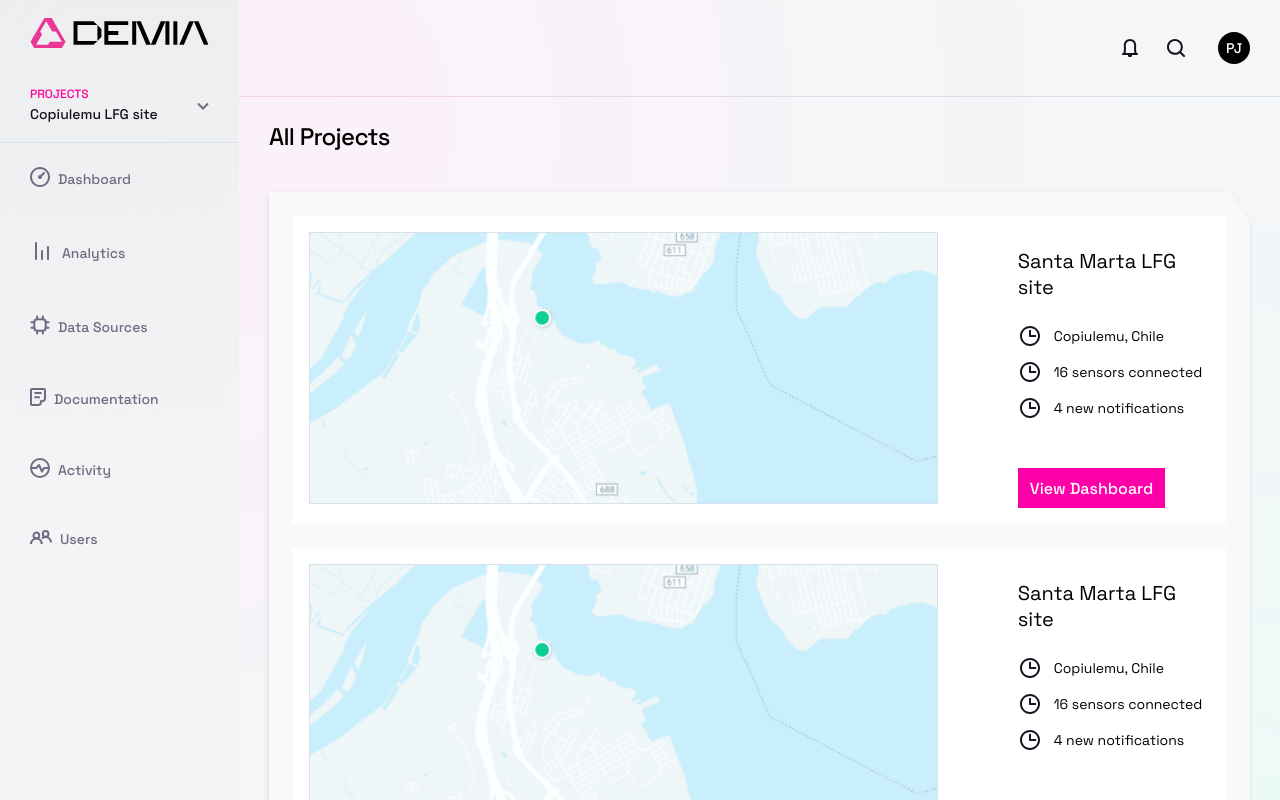
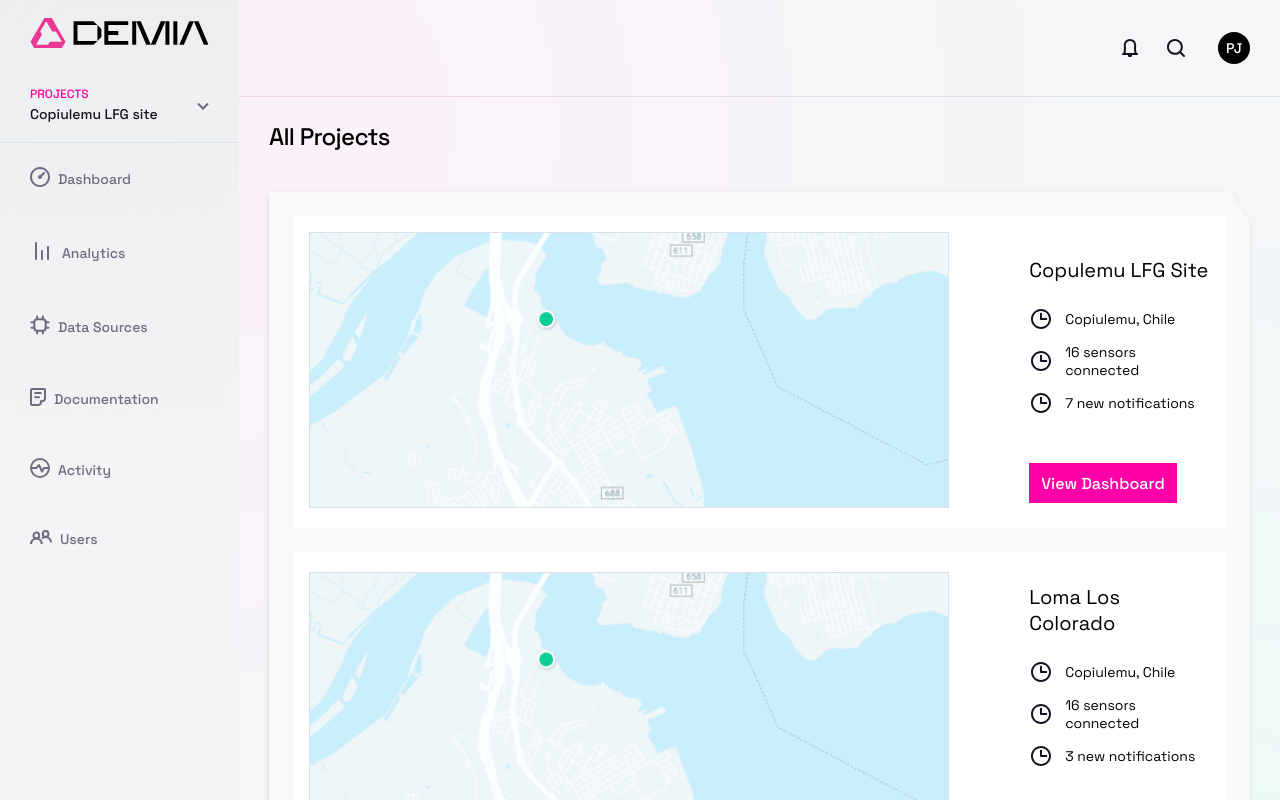
Before and after one commit to AkeoDev/demia-dashboard, a React (Vite) app: page /projects in a window 1280 px wide. Shown: the top 800 px of the page. Built offline with nearby package versions, Linux system fonts and the light colour scheme.

Commit message:
activity page

```diff
--- a/src/index.scss
+++ b/src/index.scss
@@ -35,6 +35,11 @@ $border-color: #d9e1e8;
 $black: #151221;
 $pink: #ff00a8;
 $green: #0dce95;
+$blue: #319FFD;
+$purple: #566EE7;
+$orange: #FDAB31;
+$red: #FF7474;
+$rose: #F25C9B;
 
 body {
   margin: 0;
--- a/src/pages/Activity/Activity.module.scss
+++ b/src/pages/Activity/Activity.module.scss
@@ -24,13 +24,31 @@
 .userIcon {
   width: 40px;
   height: 40px;
-  background-color: $green;
   display: flex;
   align-items: center;
   justify-content: center;
   border-radius: 50%;
   @extend .font-14-18-500;
   color: $white;
+
+  &.green {
+    background-color: $green;
+  }
+  &.blue {
+    background-color: $blue;
+  }
+  &.red {
+    background-color: $red;
+  }
+  &.purple {
+    background-color: $purple;
+  }
+  &.orange {
+    background-color: $orange;
+  }
+  &.rose {
+    background-color: $rose;
+  }
 }
 
 .table {
--- a/src/pages/Activity/Activity.tsx
+++ b/src/pages/Activity/Activity.tsx
@@ -16,36 +16,42 @@ const tableList = [
     name: "John Doe",
     text: "added a new sensor PT5",
     initials: "JD",
+    color: "blue"
   },
   {
     date: "June 12, 09:43 AM",
     name: "Sara Aras",
     text: "added a new sensor PT5",
     initials: "SA",
+    color: "green"
   },
   {
     date: "June 12, 09:43 AM",
     name: "Penelope Johnston",
     text: "calibrated sensor TT2",
     initials: "PJ",
+    color: "rose"
   },
   {
     date: "June 12, 09:43 AM",
     name: "John Doe",
     text: "added a new sensor PT5",
     initials: "JD",
+    color: "purple"
   },
   {
     date: "June 12, 09:43 AM",
     name: "Sara Aras",
     text: "added a new sensor PT5",
     initials: "SA",
+    color: "red"
   },
   {
     date: "June 12, 09:43 AM",
     name: "Penelope Johnston",
     text: "calibrated sensor TT2",
     initials: "PJ",
+    color: "orange"
   },
 ];
 
@@ -70,7 +76,7 @@ export const Activity: React.FC = () => {
                       <Cell className={classes.date}>{item.date}</Cell>
                       <Cell>
                         <div className={classes.user}>
-                          <span className={classes.userIcon}>
+                          <span className={`${classes.userIcon} ${classes[item.color]}`}>
                             {item.initials}
                           </span>
                           <div className={classes.userInfo}>
--- a/src/pages/AllProjects/AllProjects.tsx
+++ b/src/pages/AllProjects/AllProjects.tsx
@@ -7,11 +7,19 @@ import { FunctionComponent } from "react";
 const projectsInfo = [
   {
     projectImage: projectImage,
-    projectName: "Santa Marta LFG site",
+    projectName: "Copulemu LFG Site",
     location: "Copiulemu, Chile",
     sensors: "16 sensors connected",
-    notifications: "4 new notifications",
-    link: "#"
+    notifications: "7 new notifications",
+    link: "copulemu-lfg-site"
+  },
+  {
+    projectImage: projectImage,
+    projectName: "Loma Los Colorado",
+    location: "Copiulemu, Chile",
+    sensors: "16 sensors connected",
+    notifications: "3 new notifications",
+    link: "loma-los-colorado"
   },
   {
     projectImage: projectImage,
@@ -19,15 +27,7 @@ const projectsInfo = [
     location: "Copiulemu, Chile",
     sensors: "16 sensors connected",
     notifications: "4 new notifications",
-    link: "#"
-  },
-  {
-    projectImage: projectImage,
-    projectName: "Santa Marta LFG site",
-    location: "Copiulemu, Chile",
-    sensors: "16 sensors connected",
-    notifications: "4 new notifications",
-    link: "#"
+    link: "santa-marta-lfg"
   },
 ];
 
```
